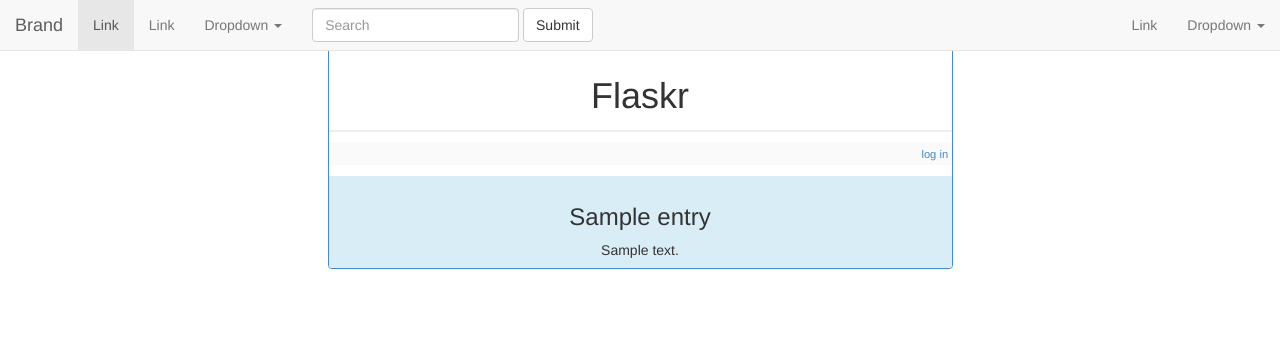
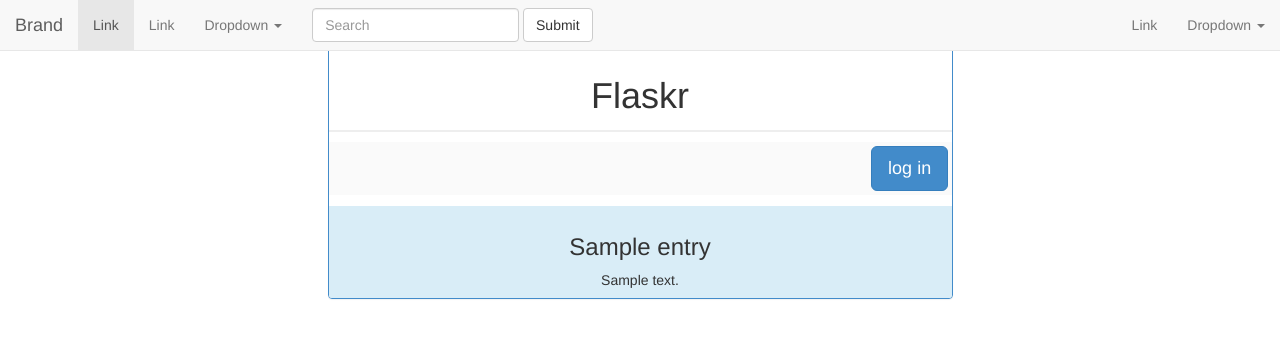
Before and after one commit to GulsahKose/Python-Flask-Test, a Flask app: template flaskr/templates/show_entries.html in a window 1280 px wide. Shown: the top 351 px of the page. Run offline with Flask 2, Linux system fonts and the light colour scheme; the template is opened without the code that fills it: most values are stand-ins (such as "Sample title", 1, 10 or a date in 2020).

Commit message:
Changed buttons view

```diff
--- a/flaskr/templates/layout.html
+++ b/flaskr/templates/layout.html
@@ -68,9 +68,9 @@
       <h1 class="panel-body text-center"><br>Flaskr</h1>
 	<div class=metanav>
 	{% if not session.logged_in %}
-		<a href="{{ url_for('login') }}">log in</a>
+		<a class="btn btn-primary btn-lg" role="button" href="{{ url_for('login') }}">log in</a>
 	{% else %}
-		<a href="{{ url_for('logout') }}">log out</a>
+		<a class="btn btn-primary btn-lg" role="button" href="{{ url_for('logout') }}">log out</a>
 	{% endif %}
 	</div>
 {% for message in get_flashed_messages() %}
```
